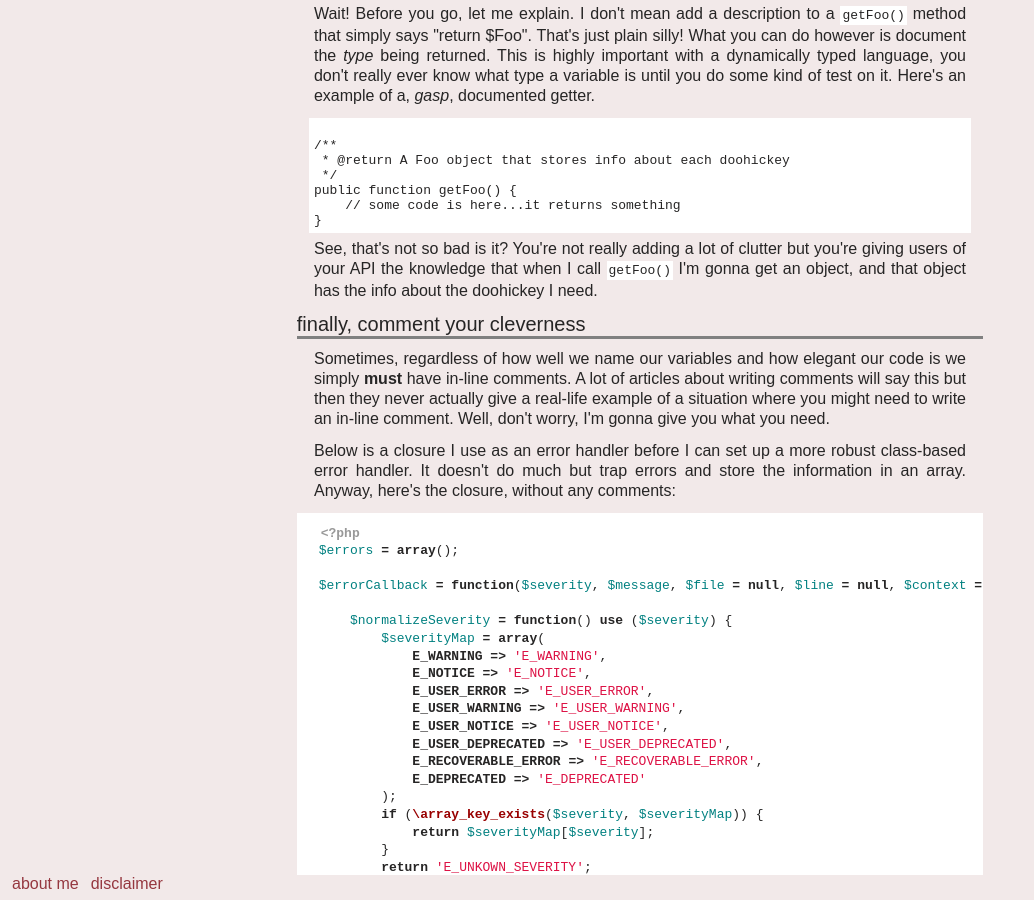
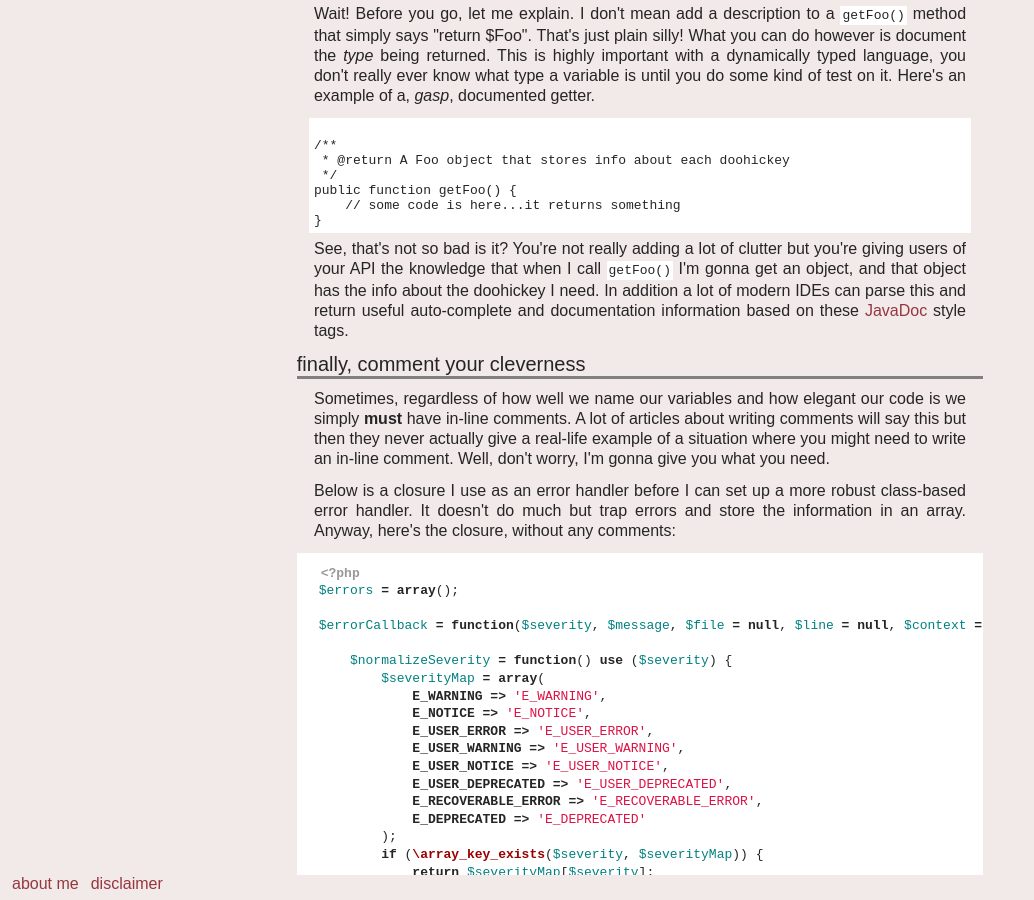
Before and after one commit to cspray/archived-blog, a Jekyll site: the page built from _posts/2012-01-02-comments-arent-evil.html, in a window 1280 px wide and 900 px high, scrolled down 918 px. Shown: the whole window, without its empty margins (0-1034 px from the left). Built offline with Jekyll 4.4.1, drawn with Linux system fonts in a browser that asks for light colours.

Commit message:
UPD comments-arent-evil adding part about IDEs parsing doc-blocks

```diff
--- a/_posts/2012-01-02-comments-arent-evil.html
+++ b/_posts/2012-01-02-comments-arent-evil.html
@@ -77,7 +77,9 @@ public function getFoo() {
 
 <p>See, that's not so bad is it?  You're not really adding a lot of clutter but you're giving users of
 your API the knowledge that when I call <code>getFoo()</code> I'm gonna get an object, and that object
-has the info about the doohickey I need.</p>
+has the info about the doohickey I need.  In addition a lot of modern IDEs can parse this and return
+useful auto-complete and documentation information based on these <a href="http://www.oracle.com/technetwork/java/javase/documentation/index-jsp-135444.html">JavaDoc</a>
+style tags.</p>
 
 <h3>finally, comment your cleverness</h3>
 
```
